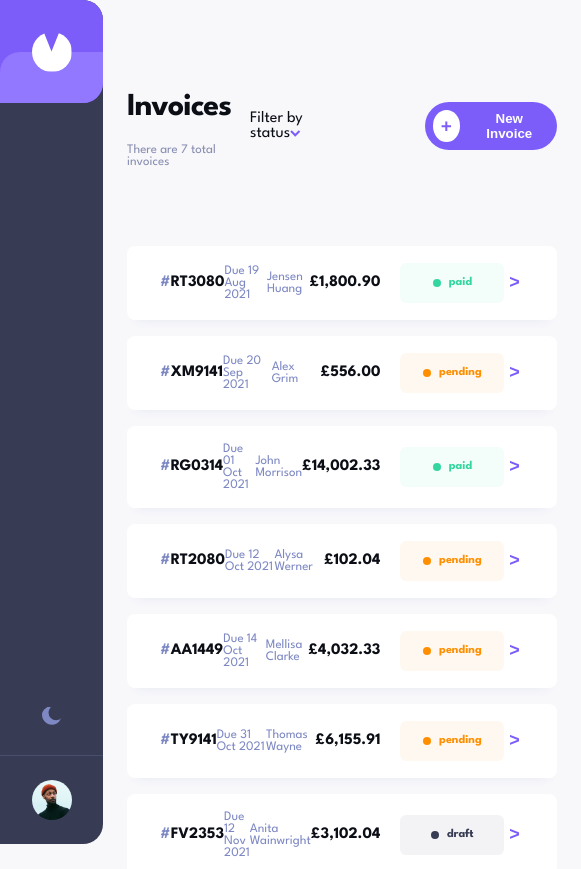
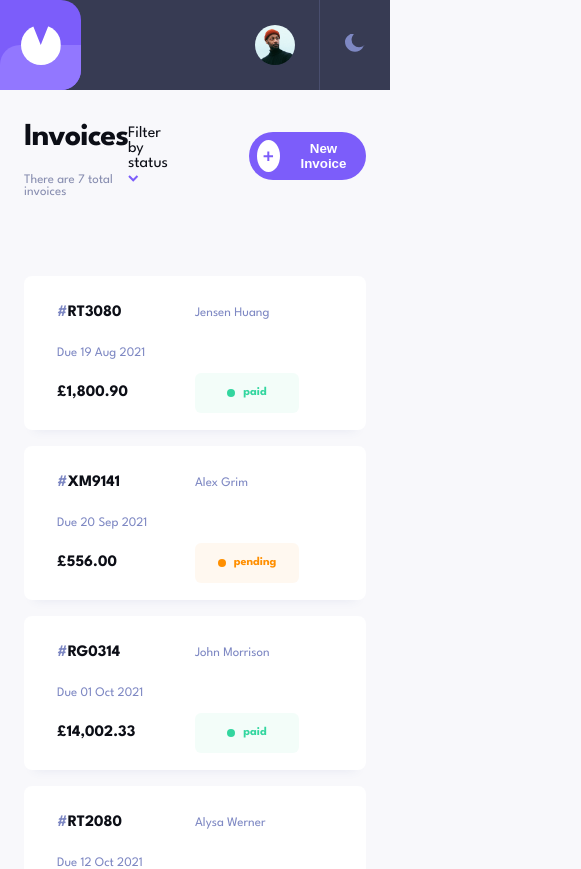
Before and after one commit to Elene-Gurgenidze/invoice-app, a React (Vite) app in the folder InvoiceApp/: page / in a window 390 px wide. Shown: the top 869 px of the page, 581 px wide, since content can reach past the window. Built offline with nearby package versions, Linux system fonts and the light colour scheme.

Commit message:
table top css + mobile css(todo)

```diff
--- a/InvoiceApp/src/App.css
+++ b/InvoiceApp/src/App.css
@@ -107,9 +107,12 @@ body {
   text-transform: uppercase;
 }
 
-.inv-id span { color: #7e88c3; }
+.inv-id span {
+  color: #7e88c3;
+}
 
-.inv-date, .inv-client {
+.inv-date,
+.inv-client {
   color: #7e88c3;
   font-size: 13px;
 }
@@ -133,9 +136,20 @@ body {
   gap: 8px;
 }
 
-.paid { background: rgba(51, 214, 159, 0.06); color: #33d69f; }
-.pending { background: rgba(255, 143, 0, 0.06); color: #ff8f00; }
-.draft { background: rgba(55, 59, 83, 0.06); color: #373b53; }
+.paid {
+  background: rgba(51, 214, 159, 0.06);
+  color: #33d69f;
+}
+
+.pending {
+  background: rgba(255, 143, 0, 0.06);
+  color: #ff8f00;
+}
+
+.draft {
+  background: rgba(55, 59, 83, 0.06);
+  color: #373b53;
+}
 
 .status-dot {
   width: 8px;
@@ -143,9 +157,17 @@ body {
   border-radius: 50%;
 }
 
-.paid .status-dot { background: #33d69f; }
-.pending .status-dot { background: #ff8f00; }
-.draft .status-dot { background: #373b53; }
+.paid .status-dot {
+  background: #33d69f;
+}
+
+.pending .status-dot {
+  background: #ff8f00;
+}
+
+.draft .status-dot {
+  background: #373b53;
+}
 
 .sidebar {
   background-color: #373b53;
@@ -307,7 +329,7 @@ body {
   left: 103px;
   width: calc(100% - 103px);
   height: 100%;
-  background: rgba(0,0,0,0.5);
+  background: rgba(0, 0, 0, 0.5);
   display: flex;
 }
 
@@ -560,3 +582,76 @@ body {
 .app-container-dark .item-row button:hover {
   color: #ec5757;
 }
+
+
+@media (max-width: 768px) {
+  .sidebar {
+    width: 100%;
+    height: 90px;
+    flex-direction: row;
+    justify-content: space-between;
+    border-radius: 0px;
+    z-index: 100;
+  }
+
+  .sidebar-bottom {
+    display: flex;
+    align-items: center;
+    flex-direction: row-reverse;
+  }
+
+  .sidebar-divider {
+    width: 1px;
+    height: 100%;
+  }
+
+  .logo-container {
+    height: 100%;
+  }
+
+  .main-content {
+    margin-left: 0px;
+    margin-top: 30px;
+  }
+
+  .edit-overlay {
+    left: 0px;
+    top: 90px;
+    border-radius: 0px 20px 20px 0px;
+  }
+}
+
+@media (max-width: 600px) {
+  .invoice-card {
+    display: grid;
+    grid-template-columns: repeat(2, 1fr);
+    grid-template-rows: repeat(3, 1fr);
+  }
+
+  .inv-date {
+    grid-column-start: 1;
+    grid-row-start: 2;
+  }
+
+  .inv-client {
+    grid-column-start: 2;
+    grid-row-start: 1;
+  }
+
+  .inv-amount {
+    grid-column-start: 1;
+    grid-row-start: 3;
+    text-align: left;
+  }
+
+  .status-tag {
+    grid-column-start: 2;
+    grid-row-start: 3;
+  }
+
+  .purple-arrow-btn {
+    display: none;
+    grid-column-start: 2;
+    grid-row-start: 2;
+  }
+}
```
